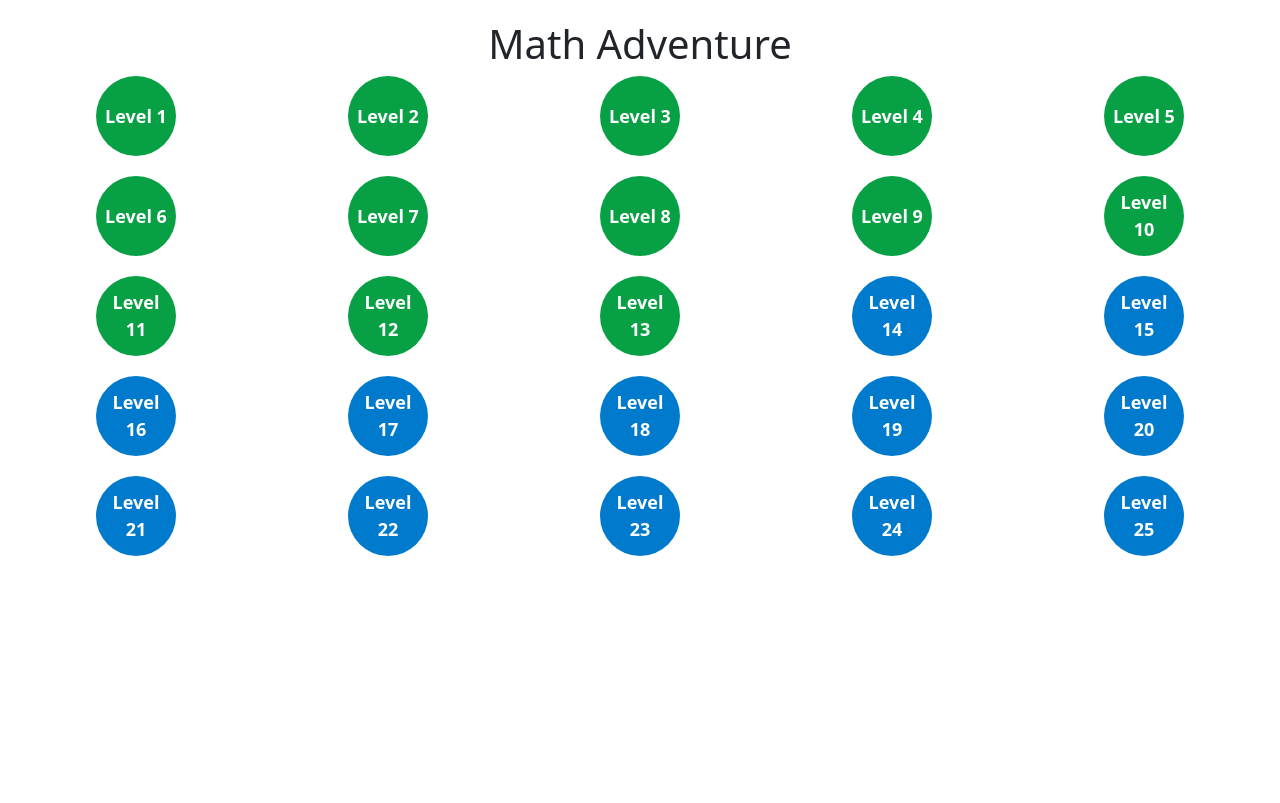
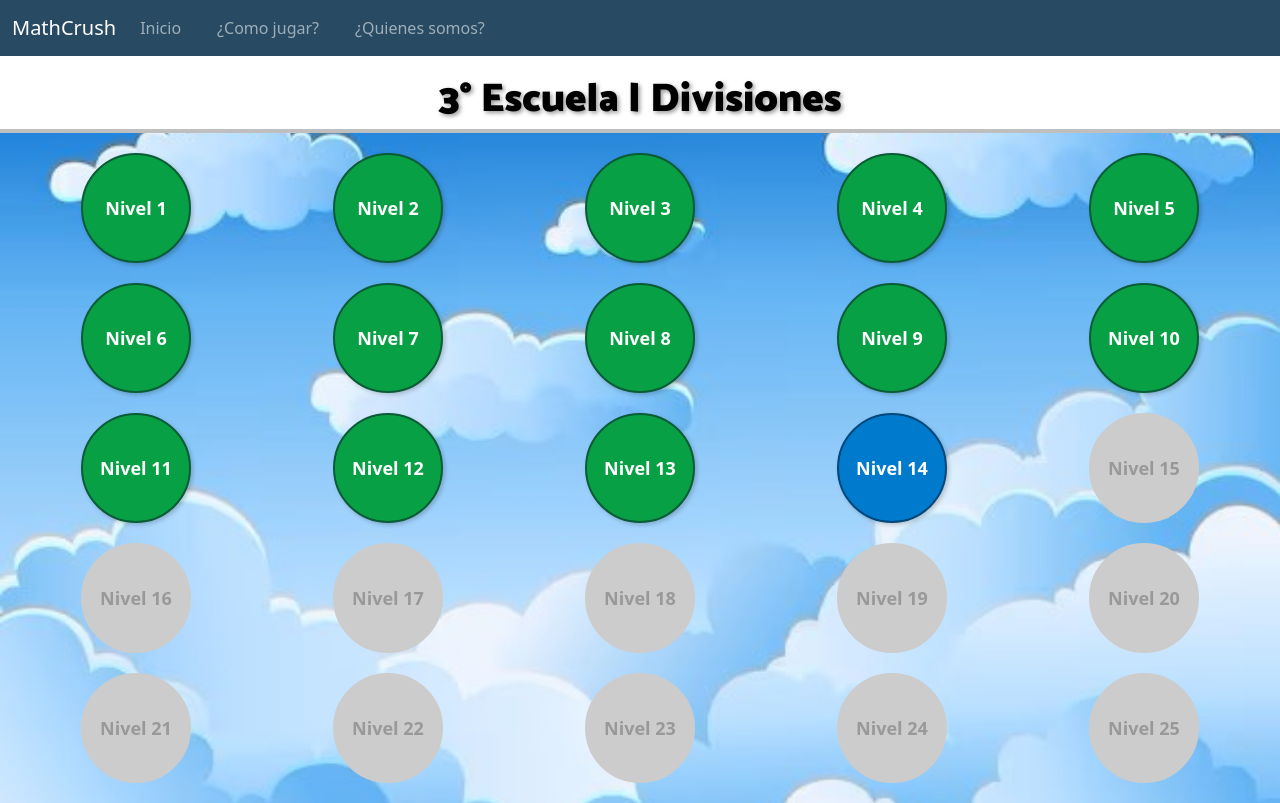
Before and after one commit to saguirregaray1/Laboratorio-Tic-3, a React (Create React App) app in the folder frontend/: page /levels in a window 1280 px wide. Built offline with nearby package versions, Linux system fonts and the light colour scheme.

Commit message:
Terminando pagina de levels

```diff
--- a/frontend/package.json
+++ b/frontend/package.json
@@ -3,6 +3,7 @@
   "version": "0.1.0",
   "private": true,
   "dependencies": {
+    "@next/font": "^13.5.4",
     "@testing-library/jest-dom": "^5.17.0",
     "@testing-library/react": "^13.4.0",
     "@testing-library/user-event": "^13.5.0",
--- a/frontend/src/components/LevelButton.tsx
+++ b/frontend/src/components/LevelButton.tsx
@@ -8,9 +8,16 @@ interface LevelButtonProps {
 }
 
 const LevelButton: React.FC<LevelButtonProps> = ({ level, onClick, current_level}) => {
+  const isDisabled = current_level < level
+  const isCompleted = level < current_level
+
   return (
-    <button className={(current_level <= level) ? 'level-button' : 'level-button-completed' } onClick={onClick}>
-      Level {level}
+    <button
+      className={isCompleted ? 'level-button-completed' : (isDisabled ? 'level-button-disabled' : 'level-button')}
+      onClick={isDisabled ? undefined : onClick}
+      disabled={isDisabled}
+    >
+      Nivel {level}
     </button>
   );
 };
--- a/frontend/src/components/LevelSelectionScreen.css
+++ b/frontend/src/components/LevelSelectionScreen.css
@@ -1,7 +1,9 @@
+@import url('https://fonts.googleapis.com/css2?family=Catamaran:wght@900&display=swap');
+
 /* LevelSelectionScreen.css */
 .level-selection-screen {
   text-align: center;
-  padding: 20px;
+  padding: 0;
 }
 
 .level-grid {
@@ -9,38 +11,96 @@
   grid-template-columns: repeat(5, 1fr);
   gap: 20px;
   justify-items: center;
+  position: relative;
+  padding: 20px;
+  width: 100%;
+  margin: 0;
+}
+
+.level-grid::before {
+  content: '';
+  background-image: url('../assets/fondo_cielo.jpg');
+  background-size: cover;
+  background-position: center;
+  position: absolute;
+  top: 0;
+  left: 0;
+  right: 0;
+  bottom: 0;
+  z-index: -1;
+  pointer-events: none;
 }
 
 .level-button {
-  width: 80px;
-  height: 80px;
+  width: 110px;
+  height: 110px;
   background-color: #007acc;
   color: #fff;
-  border: none;
+  border: 2px solid #00487b;
   border-radius: 50%;
   font-size: 18px;
   font-weight: bold;
   cursor: pointer;
-  transition: background-color 0.3s;
+  transition: background-color 0.3s, box-shadow 0.3s;
+  box-shadow: 2px 2px 4px rgba(0, 0, 0, 0.2);
 }
 
 .level-button-completed {
-  width: 80px;
-  height: 80px;
+  width: 110px;
+  height: 110px;
   background-color: #08A045;
   color: #fff;
-  border: none;
+  border: 2px solid #0A5C36;
   border-radius: 50%;
   font-size: 18px;
   font-weight: bold;
   cursor: pointer;
-  transition: background-color 0.3s;
+  transition: background-color 0.3s, box-shadow 0.3s;
+  box-shadow: 2px 2px 4px rgba(0, 0, 0, 0.2);
+}
+
+.level-button-disabled {
+  width: 110px;
+  height: 110px;
+  background-color: #ccc;
+  color: #999;
+  border: 2px solid #ccc;
+  border-radius: 50%;
+  font-size: 18px;
+  font-weight: bold;
+  cursor: not-allowed;
+  transition: background-color 0.3s, box-shadow 0.3s;
+  box-shadow: none;
+  pointer-events: none;
 }
 
 .level-button:hover {
   background-color: #005b9e;
+  box-shadow: 5px 5px 10px rgba(0, 0, 0, 0.5);
+  border-color: white;
 }
 
 .level-button-completed:hover {
   background-color: #0A5C36;
+  box-shadow: 5px 5px 10px rgba(0, 0, 0, 0.5);
+  border-color: white;
 }
+
+/* In your CSS file or style block */
+.level-title {
+  font-family: 'Catamaran', sans-serif;
+  color: black;
+  font-size: 40px;
+  text-shadow: 2px 2px 4px rgba(0, 0, 0, 0.4);
+  margin-top: 20px;
+  margin-bottom: 5px;
+}
+
+/* In your CSS file or style block */
+.horizontal-line {
+  border: 0;
+  height: 4px;
+  background-color: black;
+  margin-top: 1px;
+  margin-bottom: 0;
+}
--- a/frontend/src/components/LevelSelectionScreen.tsx
+++ b/frontend/src/components/LevelSelectionScreen.tsx
@@ -1,4 +1,5 @@
 import React, { useState, useEffect } from 'react';
+import NavBar from "./NavBar"
 import { Link } from 'react-router-dom'; // Import Link from react-router-dom
 import LevelButton from './LevelButton';
 import axios from 'axios';
@@ -10,16 +11,24 @@ const LevelSelectionScreen: React.FC<{}> = () => {
   const current_level = 14;
 
   return (
+    <>
+      <NavBar showButtons={false}/>
       <div className="level-selection-screen">
-      <h1>Math Adventure</h1>
+        <h1 className='level-title'>3° Escuela | Divisiones</h1>
+        <hr className="horizontal-line"/>
         <div className="level-grid">
           {levels.map((level) => (
+              (current_level < level) ? (
+                <LevelButton level={level} onClick={() => setSelectedLevel(level)} current_level={current_level} />
+              ) : (
                 <Link to={`/question/${level}`} key={level}>
                     <LevelButton level={level} onClick={() => setSelectedLevel(level)} current_level={current_level} />
                 </Link>
+              )
           ))}
         </div>
       </div>
+    </>
   );
 };
 
--- /dev/null
+++ b/frontend/src/components/NavBar.tsx
@@ -0,0 +1,62 @@
+import React from 'react';
+
+interface NavBarProps {
+    openModal? : () => void;
+    showButtons: boolean;
+}
+
+const NavBar: React.FC<NavBarProps>  = ({ openModal, showButtons }) => {
+    return(
+        <nav className="navbar navbar-expand-lg navbar-dark" style={{backgroundColor: '#284B63'}} >
+
+            <div className="container-fluid">
+
+            <a className="navbar-brand mb-0 h1">MathCrush</a>
+
+            <div className="collapse navbar-collapse" id="navbarSupportedContent">
+
+                <ul className="navbar-nav mr-auto">
+
+                <li className="nav-item active">
+
+                    <a className="nav-link" href="#">Inicio</a>
+
+                </li>
+
+                <li className="nav-item">
+
+                    <a className="nav-link" href="#">¿Como jugar?</a>
+
+                </li>
+
+                <li className="nav-item">
+
+                    <a className="nav-link" href="#">¿Quienes somos?</a>
+
+                </li>
+
+                </ul>
+
+            </div>
+
+            {showButtons && (
+            <div className="collapse navbar-collapse" id="navbarButtons">
+
+                <ul className="navbar-nav ms-auto">
+
+                <button type="button" className="btn" style={{margin:'5px', backgroundColor: '#FFFFFF', color: '#353535', fontWeight: 'bold', borderColor: '#353535', borderWidth: '2px'}} onClick={openModal}>Iniciar sesion</button>
+
+                <button type="button" className="btn btn-light" style={{margin:'5px', backgroundColor: '#FFFFFF', color: '#353535', fontWeight: 'bold', borderColor: '#353535', borderWidth: '2px'}}>Registrarse</button>
+
+                </ul>
+
+            </div>
+            )}
+
+            </div>
+
+        </nav>
+    );
+}
+
+export default NavBar;
--- a/frontend/src/containers/origin.tsx
+++ b/frontend/src/containers/origin.tsx
@@ -1,4 +1,5 @@
 import React, { useState } from "react";
+import NavBar from "../components/NavBar";
 import praderaImage from '../assets/pradera.jpg';
 import duelosImage from '../assets/duelos.jpg';
 import triviaImage from '../assets/trivia.jpg';
@@ -35,53 +36,7 @@ function Origin() {
 
     <>
 
-      <nav className="navbar navbar-expand-lg navbar-dark" style={{backgroundColor: '#284B63'}} >
-
-        <div className="container-fluid">
-
-          <a className="navbar-brand mb-0 h1">MathWorld</a>
-
-          <div className="collapse navbar-collapse" id="navbarSupportedContent">
-
-            <ul className="navbar-nav mr-auto">
-
-              <li className="nav-item active">
-
-                <a className="nav-link" href="#">Inicio</a>
-
-              </li>
-
-              <li className="nav-item">
-
-                <a className="nav-link" href="#">¿Como jugar?</a>
-
-              </li>
-
-              <li className="nav-item">
-
-                <a className="nav-link" href="#">¿Quienes somos?</a>
-
-              </li>
-
-            </ul>
-
-          </div>
-
-          <div className="collapse navbar-collapse" id="navbarButtons">
-
-            <ul className="navbar-nav ms-auto">
-
-              <button type="button" className="btn" style={{margin:'5px', backgroundColor: '#FFFFFF', color: '#353535', fontWeight: 'bold', borderColor: '#353535', borderWidth: '2px'}} onClick={openModal}>Iniciar sesion</button>
-
-              <button type="button" className="btn btn-light" style={{margin:'5px', backgroundColor: '#FFFFFF', color: '#353535', fontWeight: 'bold', borderColor: '#353535', borderWidth: '2px'}}>Registrarse</button>
-
-            </ul>
-
-          </div>
-
-        </div>
-
-      </nav>
+      <NavBar openModal={openModal} showButtons={true}/>
 
       <div className='container-fluid' style={{ margin: '20px'}}>
 
```
Also changed, not shown: frontend/src/assets/fondo_cielo.jpg (added), 1 other file (tests, documents, lock files or other folders). Lines whose indentation alone changed are shown as unchanged.
